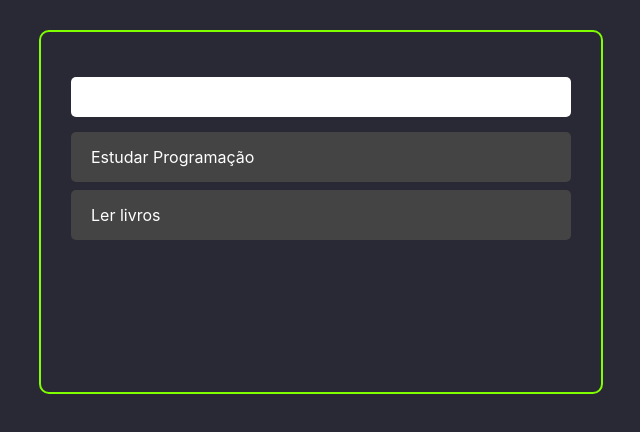
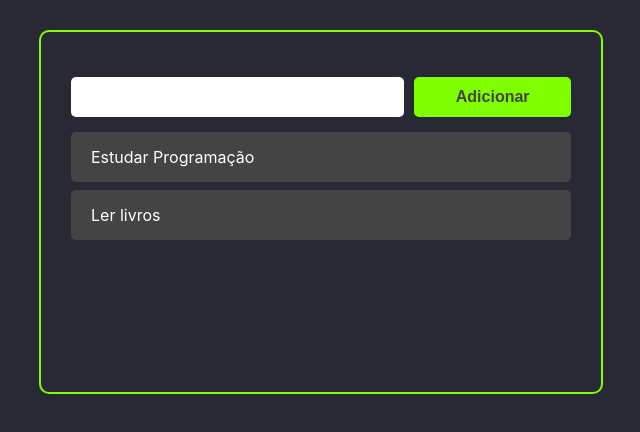
Before and after one commit to leuzaoo/ListaTarefas-ReactJS, a React (Create React App) app: page / in a window 1280 px wide. Shown: the top 432 px of the page, without its empty margins (319-959 px from the left). Built offline with nearby package versions, Linux system fonts and the light colour scheme.

Commit message:
insert button

```diff
--- /dev/null
+++ b/src/components/Button.css
@@ -0,0 +1,12 @@
+.button {
+  background-color: chartreuse;
+  height: 40px;
+  padding: 0 10px;
+  border-radius: 5px;
+  width: 100%;
+  font-size: 16px;
+  color: #444;
+  font-weight: bold;
+  cursor: pointer;
+  border: none;
+}
--- /dev/null
+++ b/src/components/Button.jsx
@@ -0,0 +1,13 @@
+import React from "react";
+
+import "./Button.css";
+
+const Button = ({ children, onClick }) => {
+  return (
+    <button onClick={onClick} className="button">
+      {children}
+    </button>
+  );
+};
+
+export default Button;
--- a/src/components/addTask.css
+++ b/src/components/addTask.css
@@ -16,3 +16,8 @@
   font-family: -apple-system, BlinkMacSystemFont, 'Segoe UI', Roboto, Oxygen, Ubuntu, Cantarell, 'Open Sans', 'Helvetica Neue', sans-serif;
   font-size: 16px;
 }
+
+.add-task-button-container{
+  margin-left: 10px;
+  flex: 1;
+}
--- a/src/components/addTask.jsx
+++ b/src/components/addTask.jsx
@@ -1,11 +1,15 @@
 import React from "react";
 
 import "./addTask.css";
+import Button from "./Button";
 
 const AddTask = () => {
   return (
     <div className="add-task-container">
       <input className="add-task-input" type="text" />
+      <div className="add-task-button-container">
+        <Button>Adicionar</Button>
+      </div>
     </div>
   );
 };
```
